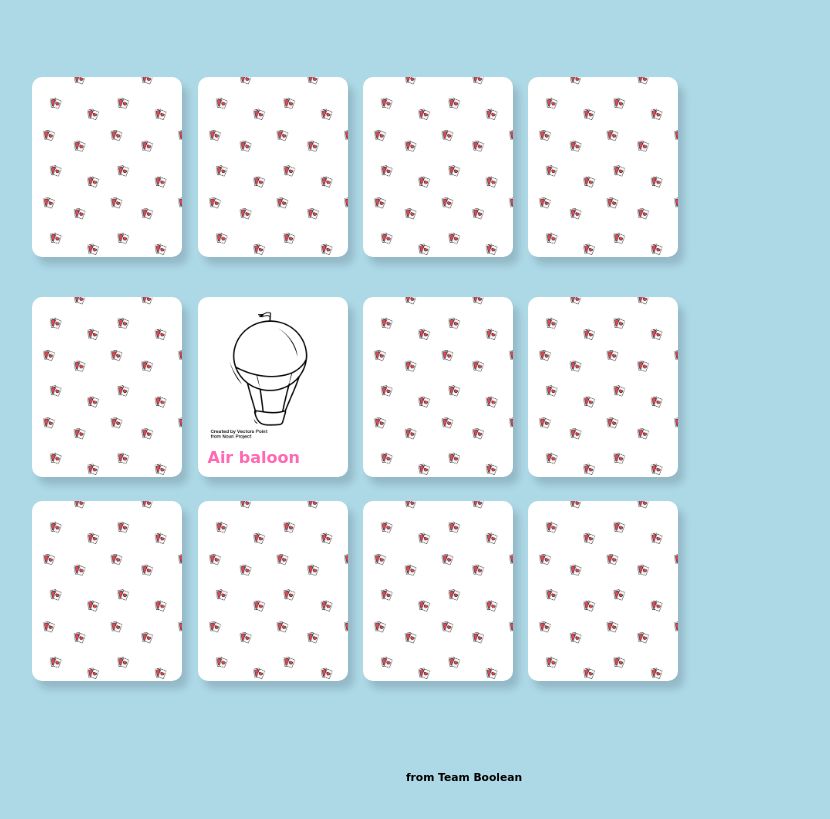
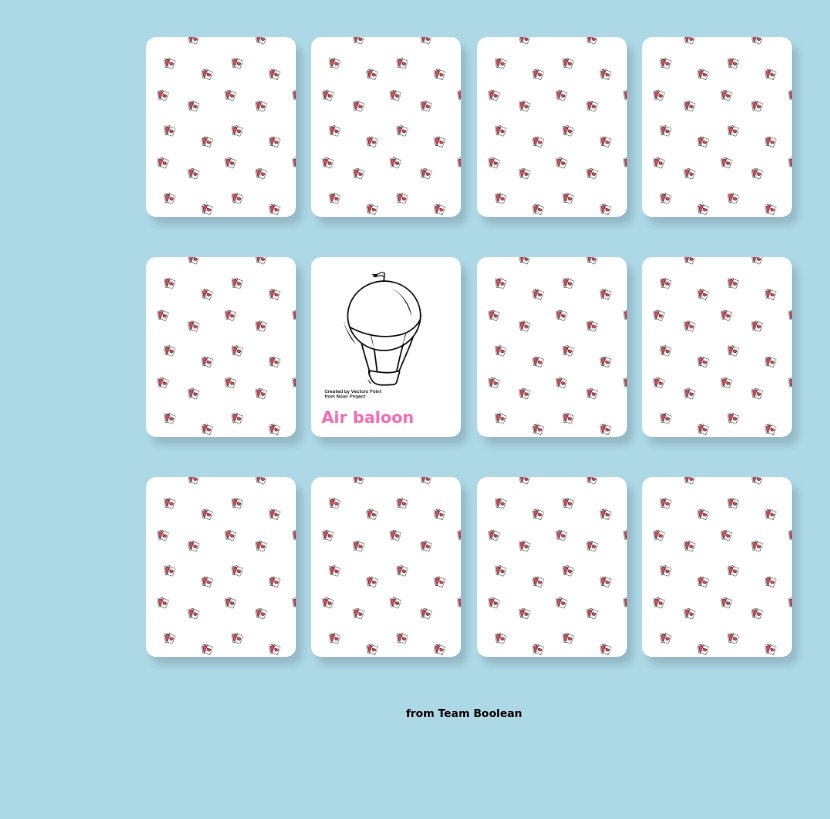
Before and after one commit to sonia-cerasaro/html-css-memory, a plain HTML site: page index.html in a window 1280 px wide. Shown: the part 111-930 px from the top of the page, without its empty margins (176-1006 px from the left). After the commit the page ends 878 px from the top, so only its background shows below. Drawn offline with Linux system fonts and the light colour scheme; a web font is replaced by a local one.

Commit message:
indentation

```diff
--- a/assets/css/style.css
+++ b/assets/css/style.css
@@ -7,10 +7,7 @@
 
 body {
   width: 100vw;
-  height: 100vh;
   background-color: lightblue;
-
-
 }
 
 /*-----header----*/
@@ -22,6 +19,7 @@ header {
 header h1 {
   color: white;
   text-align: center;
+  margin-bottom: 40px;
   padding-top: 50px;
   font-size: 50px;
   text-shadow: 2px 2px #406BA7;
@@ -30,10 +28,9 @@ header h1 {
 /*-----main----*/
 
 main {
-  width: 69%;
+  max-width: 900px;
+  margin-top: 80px;
   margin: auto;
-  margin-top: 80px;
-  position: relative;
 }
 
 /*-----section one----*/
@@ -41,13 +38,13 @@ main {
 .quadro {
   width: 150px;
   height: 180px;
+  margin-left: 10px;
   border-radius: 10px;
   background-image: url("../img/pattern.png");
   background-size: cover;
   background-size: 90%;
   background-color: #fff;
   display: inline-block;
-  margin-left: 10px;
   box-shadow: 6px 8px 7px rgba(52, 63, 82, 0.2);
 }
 
@@ -67,29 +64,23 @@ h4 {
   color: #FF69B4;
 }
 
+/*-----sections----*/
 
 .s_one {
-  width: 100%;
   height: 200px;
-  display: inline-block;
+  text-align: center;
 }
 
-
-/*-----section two----*/
-
 .s_two {
-  width: 100%;
+  height: 200px;
   margin-top: 20px;
-
+  text-align: center;
 }
 
-
-/*-----section three----*/
-
 .s_three {
-  width: 100%;
-  height: 270px;
+  height: 200px;
   margin-top: 20px;
+  text-align: center;
 }
 
 /*-----footer----*/
@@ -97,6 +88,7 @@ h4 {
 footer {
   width: 100%;
   height: 60px;
+  margin-top: 30px;
 }
 
 footer h6 {
--- a/index.html
+++ b/index.html
@@ -41,10 +41,10 @@
 
         <span class="quadro two_6">
           <div class="baloon">
-            <h4>
-              Air baloon
-            </h4>
           </div>
+          <h4>
+            Air baloon
+          </h4>
         </span>
 
         <span class="quadro three_7">
```
Also changed, not shown: 2 other files.
